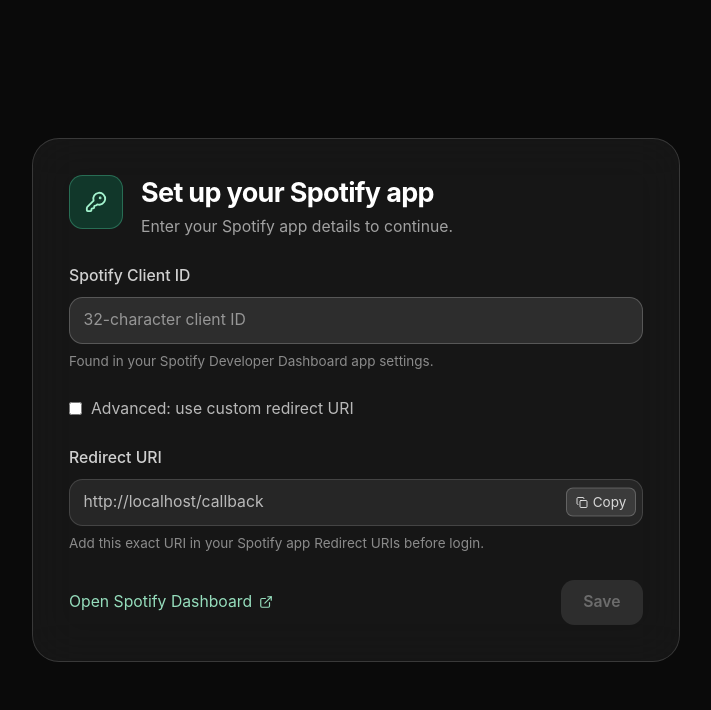
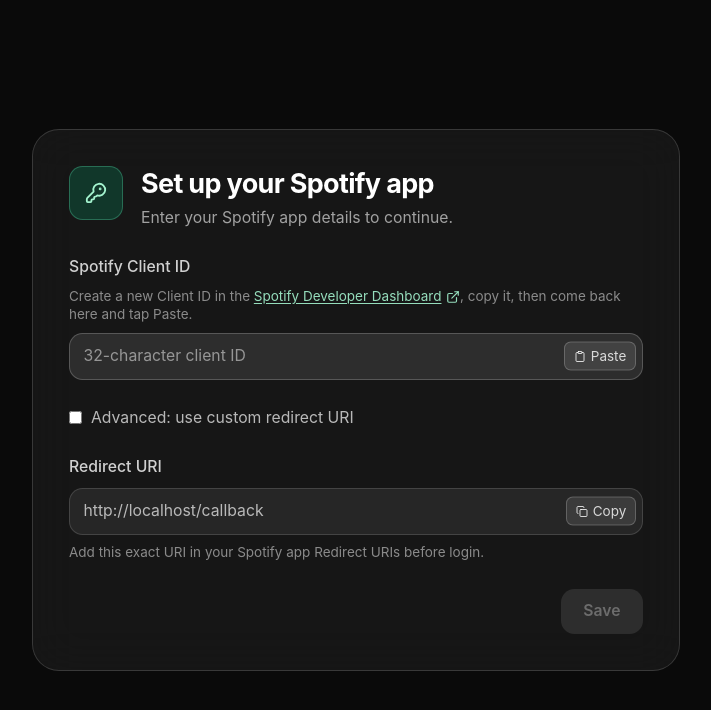
Before and after one commit to xusoo/get-lyrics-app, a React (Vite) app: page / in a window 1280 px wide. Both pictures are taken after a click on the button "Set up". Shown: the top 710 px of the page, without its empty margins (284-995 px from the left). Built offline with nearby package versions, Linux system fonts and the light colour scheme; no server answers.

Commit message:
Ease up pasting client ID from Spotify Dev dashboard

```diff
--- a/src/components/SetupScreen.tsx
+++ b/src/components/SetupScreen.tsx
@@ -1,5 +1,5 @@
 import { useMemo, useState } from 'react';
-import { KeyRound, ExternalLink, ArrowRight, Music2, Copy, Check } from 'lucide-react';
+import { KeyRound, ExternalLink, ArrowRight, Music2, Copy, Check, Clipboard } from 'lucide-react';
 import { isValidSpotifyClientId } from '../lib/spotify';
 
 interface SetupScreenProps {
@@ -23,6 +23,8 @@
   const [redirectUri, setRedirectUri] = useState(initialRedirectUri);
   const [saveError, setSaveError] = useState<string | null>(null);
   const [copyState, setCopyState] = useState<'idle' | 'copied'>('idle');
+  const [pasteError, setPasteError] = useState<string | null>(null);
+  const [pasteStatus, setPasteStatus] = useState<'idle' | 'pending'>('idle');
 
   const trimmedClientId = clientId.trim();
   const trimmedRedirectUri = redirectUri.trim();
@@ -44,6 +46,23 @@
       window.setTimeout(() => setCopyState('idle'), 1500);
     } catch {
       setCopyState('idle');
+    }
+  };
+
+  const pasteClientId = async () => {
+    setPasteError(null);
+    setPasteStatus('pending');
+    const timeoutId = window.setTimeout(() => {
+      setPasteError('Still waiting — check for a clipboard permission popup near your address bar and allow it.');
+    }, 2500);
+    try {
+      const text = await navigator.clipboard.readText();
+      setClientId(text.trim());
+    } catch {
+      setPasteError('Could not read from clipboard. Copy the Client ID, then try again.');
+    } finally {
+      window.clearTimeout(timeoutId);
+      setPasteStatus('idle');
     }
   };
 
@@ -119,6 +138,20 @@
 
             <div className="flex flex-col gap-2">
               <label htmlFor="client-id" className="text-white/80 text-sm font-medium">Spotify Client ID</label>
+              <p className="text-white/50 text-xs">
+                Create a new Client ID in the{' '}
+                <a
+                  href="https://developer.spotify.com/dashboard"
+                  target="_blank"
+                  rel="noreferrer"
+                  className="inline-flex items-center gap-1 text-emerald-200/90 hover:text-emerald-100 underline underline-offset-2"
+                >
+                  Spotify Developer Dashboard
+                  <ExternalLink size={14} />
+                </a>
+                , copy it, then come back here and tap Paste.
+              </p>
+              <div className="relative">
                 <input
                   id="client-id"
                   value={clientId}
@@ -127,7 +160,7 @@
                   autoComplete="off"
                   spellCheck={false}
                   className={[
-                  'bg-white/10 border rounded-xl px-3 py-2.5 text-white text-sm focus:outline-none focus:ring-2',
+                    'w-full bg-white/10 border rounded-xl px-3 py-2.5 pr-24 text-white text-sm focus:outline-none focus:ring-2',
                     trimmedClientId.length === 0
                       ? 'border-white/20 focus:ring-white/40'
                       : clientIdValid
@@ -135,7 +168,18 @@
                         : 'border-red-400/60 focus:ring-red-400/60',
                   ].join(' ')}
                 />
-              <p className="text-white/50 text-xs">Found in your Spotify Developer Dashboard app settings.</p>
+                <button
+                  type="button"
+                  onClick={pasteClientId}
+                  disabled={pasteStatus === 'pending'}
+                  aria-label="Paste from clipboard"
+                  className="absolute right-1.5 top-1/2 -translate-y-1/2 inline-flex items-center gap-1 px-2 py-1 rounded-md border border-white/20 bg-white/10 hover:bg-white/20 text-white/80 hover:text-white text-xs transition-colors disabled:opacity-60"
+                >
+                  <Clipboard size={12} />
+                  <span>{pasteStatus === 'pending' ? 'Waiting…' : 'Paste'}</span>
+                </button>
+              </div>
+              {pasteError && <p className="text-red-300 text-xs">{pasteError}</p>}
               {trimmedClientId.length > 0 && !clientIdValid && (
                 <p className="text-red-300 text-xs">Client ID should be 32 hexadecimal characters.</p>
               )}
@@ -186,17 +230,7 @@
               </div>
             )}
 
-            <div className="flex flex-col sm:flex-row gap-3 sm:items-center sm:justify-between">
-              <a
-                href="https://developer.spotify.com/dashboard"
-                target="_blank"
-                rel="noreferrer"
-                className="inline-flex items-center gap-1.5 text-emerald-200/90 hover:text-emerald-100 text-sm"
-              >
-                Open Spotify Dashboard
-                <ExternalLink size={14} />
-              </a>
-
+            <div className="flex flex-col sm:flex-row gap-3 sm:items-center sm:justify-end">
               <button
                 onClick={() => {
                   setSaveError(null);
```
Lines whose indentation alone changed are shown as unchanged.
